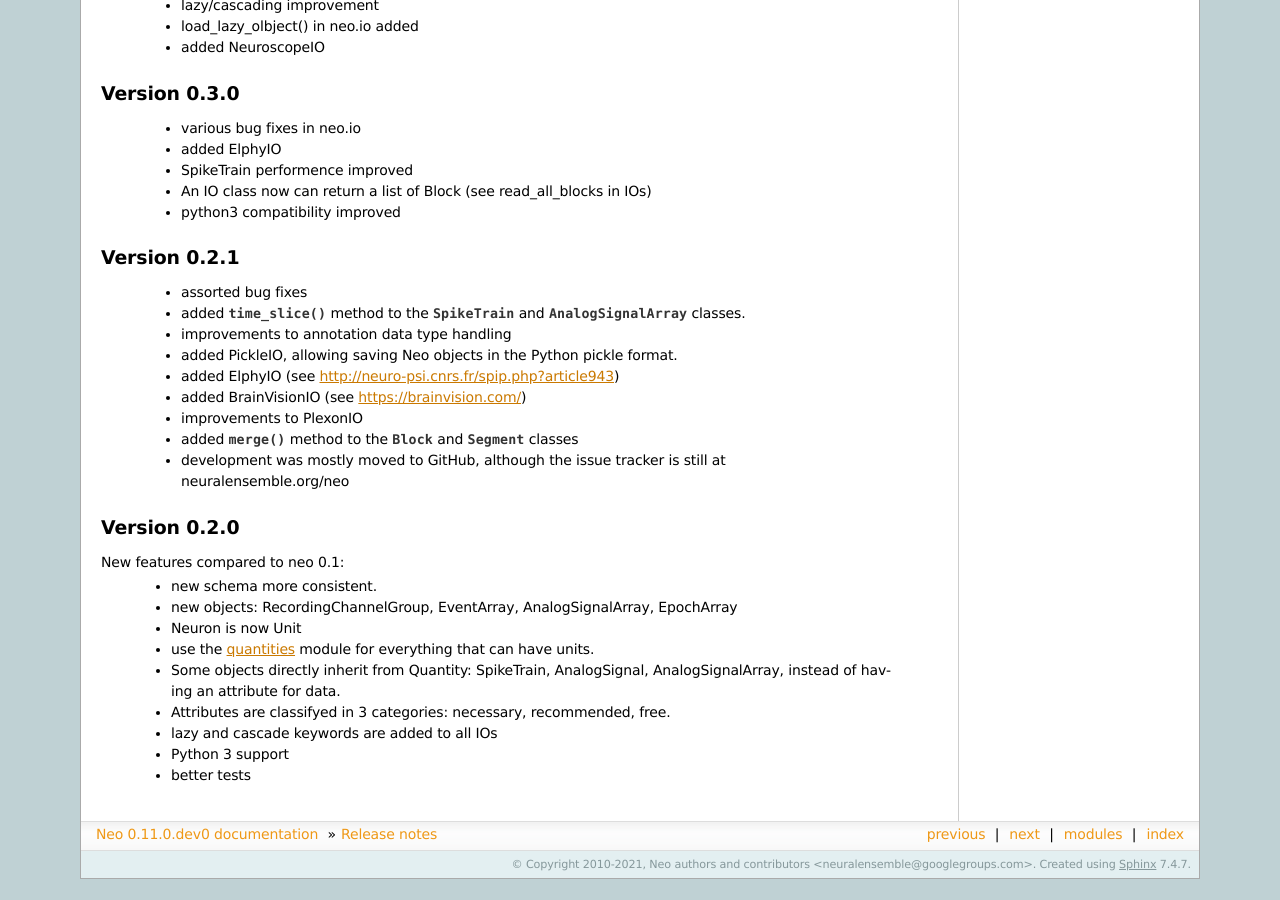
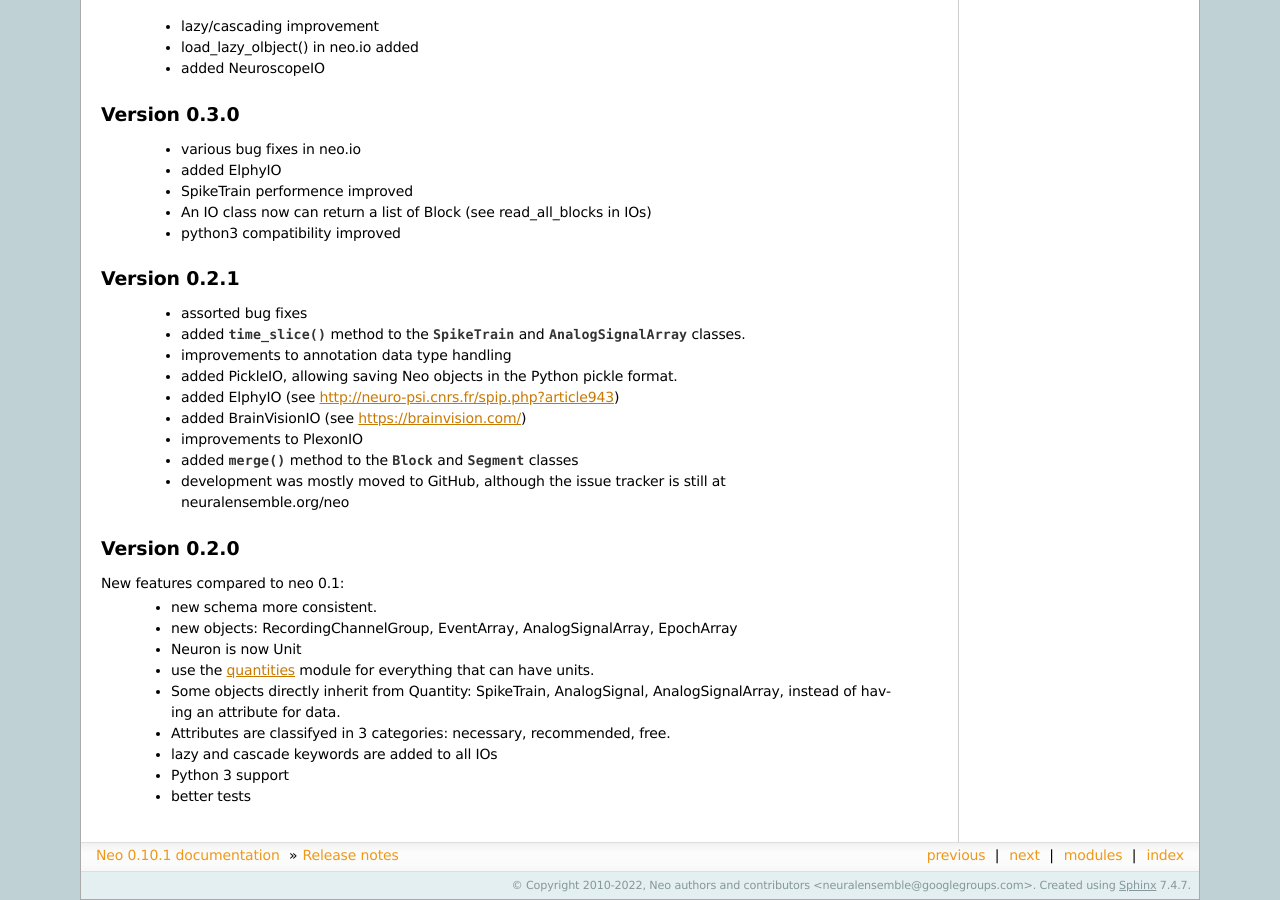
Before and after one commit to NeuralEnsemble/python-neo, a Sphinx documentation site: the page built from doc/source/whatisnew.rst, in a window 1280 px wide and 900 px high, scrolled down 694 px. Built offline with Sphinx 7.4.7, drawn with Linux system fonts in a browser that asks for light colours; pages that are not in the unit, such as notebooks, are missing from menus; before the commit the page ends 1573 px from its top, so only the background shows below that; some of the changed text lies outside the part shown.

Commit message:
0.10.1 release updates

```diff
--- a/README.rst
+++ b/README.rst
@@ -53,7 +53,7 @@
 
 To cite Neo in publications, see CITATION.txt
 
-:copyright: Copyright 2010-2021 by the Neo team, see doc/source/authors.rst.
+:copyright: Copyright 2010-2022 by the Neo team, see doc/source/authors.rst.
 :license: 3-Clause Revised BSD License, see LICENSE.txt for details.
 
 Funding
--- a/doc/source/conf.py
+++ b/doc/source/conf.py
@@ -51,7 +51,7 @@
 
 # General information about the project.
 project = 'Neo'
-copyright = '2010-2021, ' + AUTHORS
+copyright = '2010-2022, ' + AUTHORS
 
 # The version info for the project you're documenting, acts as replacement for
 # |version| and |release|, also used in various other places throughout the
--- a/doc/source/whatisnew.rst
+++ b/doc/source/whatisnew.rst
@@ -6,6 +6,7 @@
 .. toctree::
    :maxdepth: 1
 
+   releases/0.10.1.rst
    releases/0.10.0.rst
    releases/0.9.0.rst
    releases/0.8.0.rst
--- a/neo/version.py
+++ b/neo/version.py
@@ -1 +1 @@
-version = '0.11.0.dev0'
+version = '0.10.1'
```
Also changed, not shown: doc/source/releases/0.10.1.rst (added, +27 -0 lines), LICENSE.txt.
